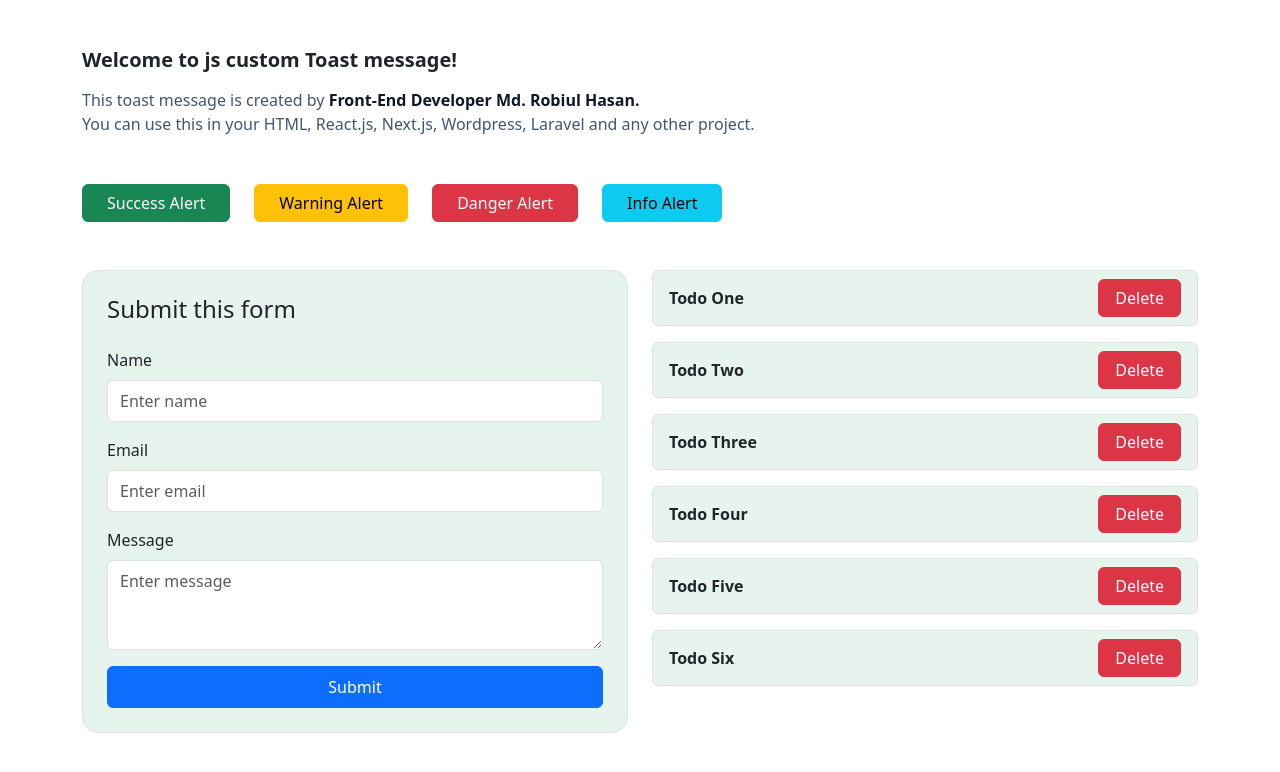
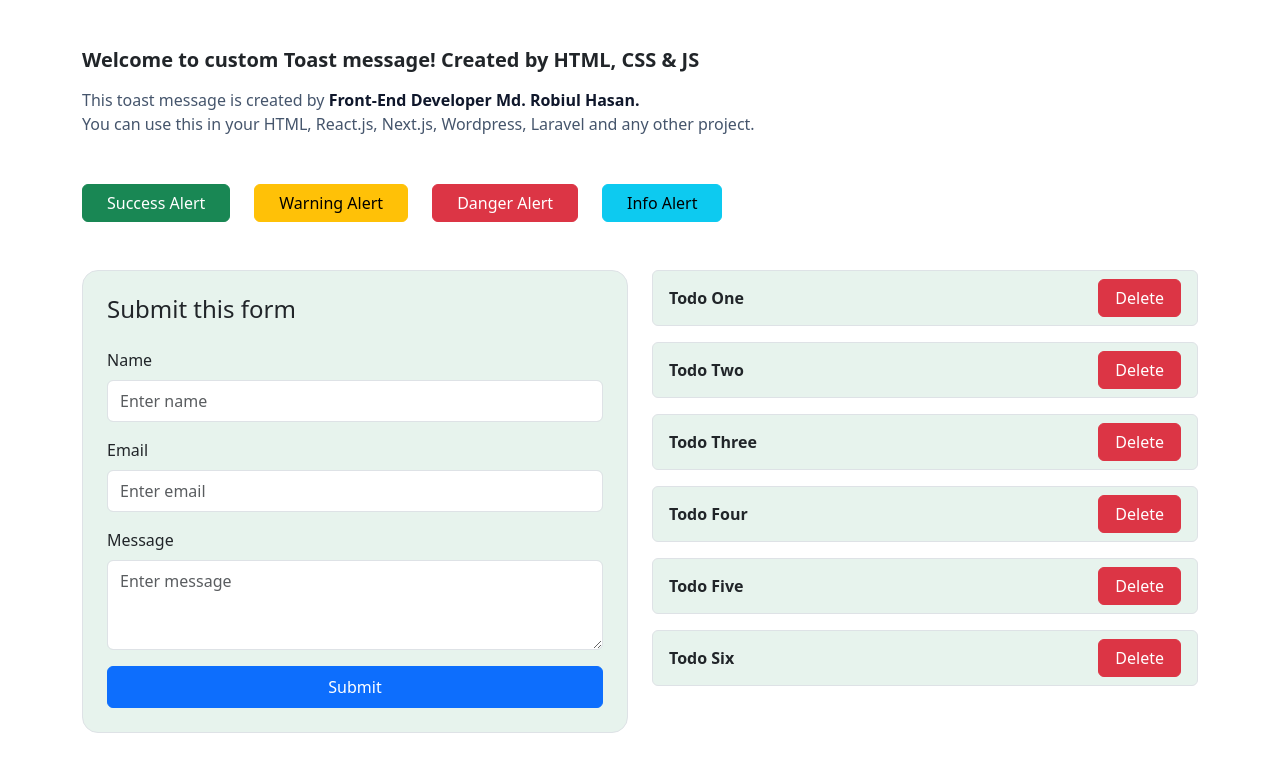
Before and after one commit to Robiul-Hasan-developer/toast-message, a plain HTML site: page index.html in a window 1280 px wide. Drawn offline with Linux system fonts and the light colour scheme; a script that the page names is missing.

Commit message:
Custom Toast Message

```diff
--- a/index.html
+++ b/index.html
@@ -15,7 +15,7 @@
     <!-- Custom Toast Message End -->
 
     <div class="container">
-        <h5 class="mb-3 fw-bold">Welcome to js custom Toast message!</h5>
+        <h5 class="mb-3 fw-bold">Welcome to custom Toast message! Created by HTML, CSS & JS</h5>
         <p class="mb-3 text-slate-600">This toast message is created by <span class="fw-bold text-slate-900">Front-End Developer Md. Robiul Hasan. </span> <br> You can use this in your HTML, React.js, Next.js, Wordpress, Laravel and any other project. </p>
 
         <!-- =========================== Custom Toast Message Start ================================ -->
```
